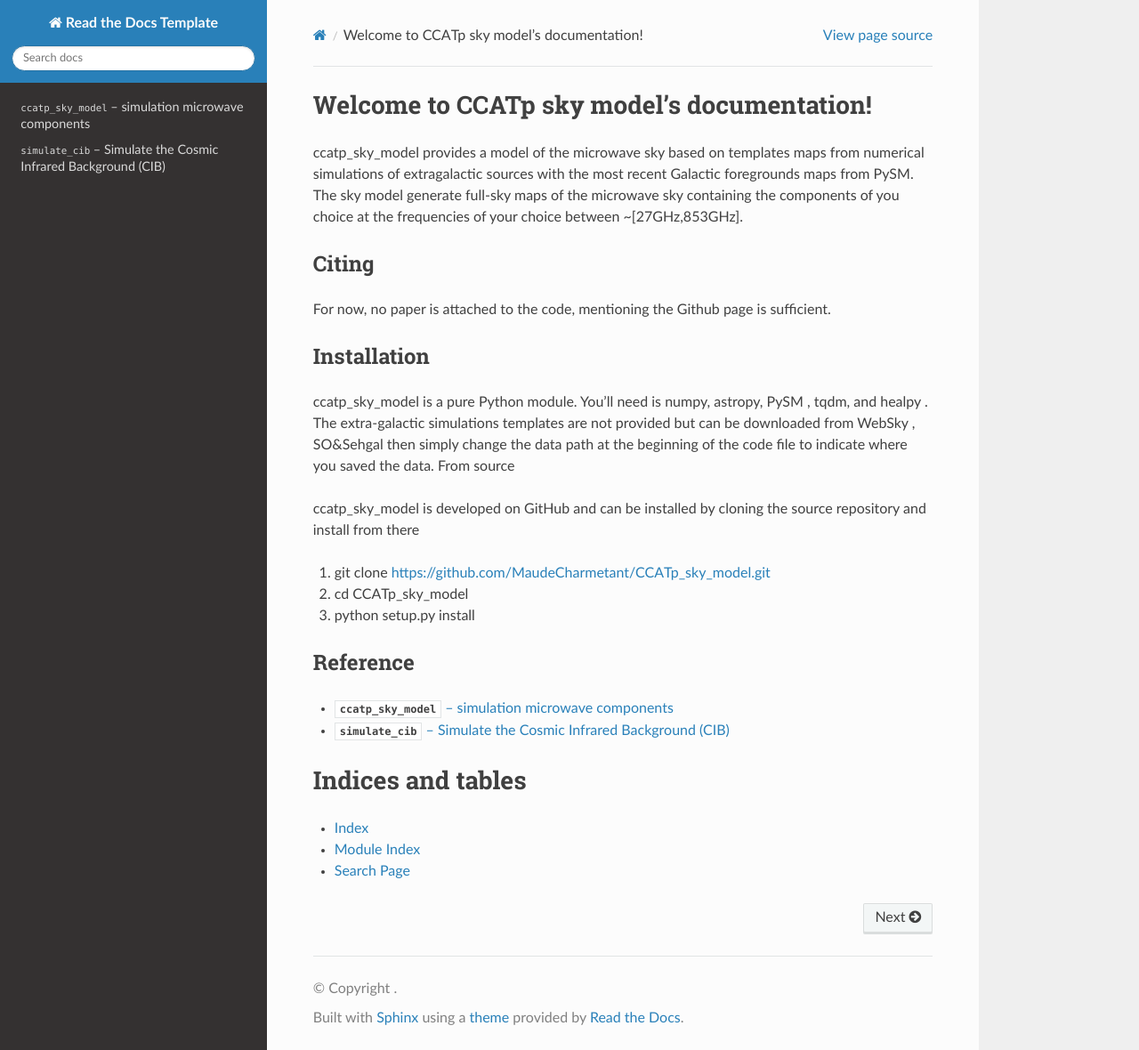
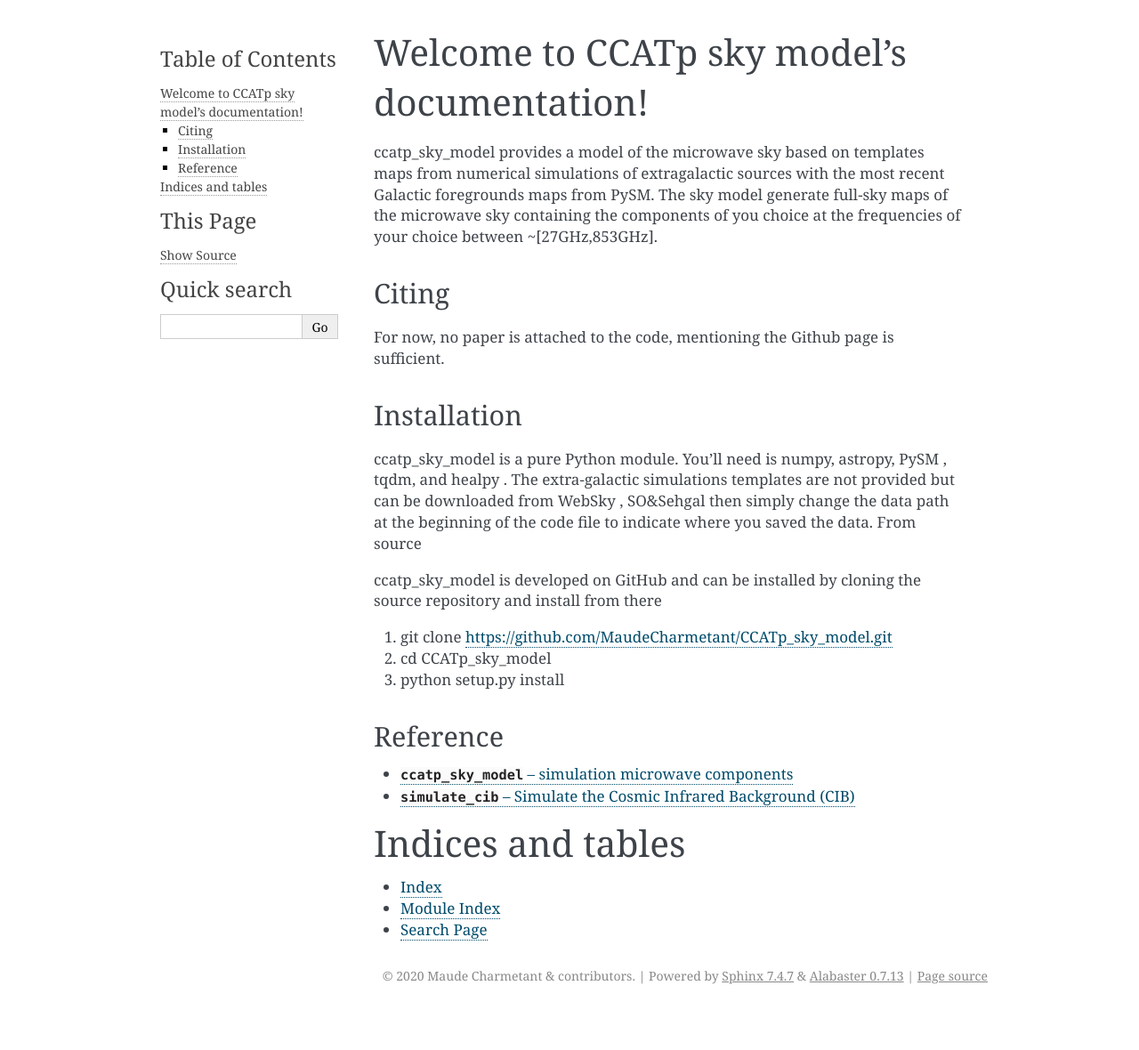
Before and after one commit to MaudeCharmetant/skymodel, a Sphinx documentation site: the page built from docs/index.rst, in a window 1280 px wide and 1180 px high. Shown: the whole window at 89% size. Built offline with Sphinx 7.4.7, drawn with Linux system fonts in a browser that asks for light colours; some of the changed lines change nothing that is shown.

Commit message:
Update conf.py

```diff
--- a/docs/conf.py
+++ b/docs/conf.py
@@ -1,159 +1,191 @@
 # -*- coding: utf-8 -*-
 #
-# Read the Docs Template documentation build configuration file, created by
-# sphinx-quickstart on Tue Aug 26 14:19:49 2014.
+# ccatp_sky_model documentation build configuration file, created by
+# sphinx-quickstart on Fri Sep 14 13:06:27 2018.
 #
-# This file is execfile()d with the current directory set to its
-# containing dir.
+# This file is execfile()d with the current directory set to its containing dir.
 #
-# Note that not all possible configuration values are present in this
-# autogenerated file.
+# The contents of this file are pickled, so don't put values in the namespace
+# that aren't pickleable (module imports are okay, they're removed automatically).
 #
-# All configuration values have a default; values that are commented out
-# serve to show the default.
+# All configuration values have a default value; values that are commented out
+# serve to show the default value.
 
-import sys
-import os
+import sys, os
 
-# If extensions (or modules to document with autodoc) are in another directory,
-# add these directories to sys.path here. If the directory is relative to the
-# documentation root, use os.path.abspath to make it absolute, like shown here.
-#sys.path.insert(0, os.path.abspath('.'))
+# If your extensions are in another directory, add it here. If the directory
+# is relative to the documentation root, use os.path.abspath to make it
+# absolute, like shown here.
+sys.path.append(os.path.abspath('.'))
 
-# -- General configuration ------------------------------------------------
+# General configuration
+# ---------------------
 
-# If your documentation needs a minimal Sphinx version, state it here.
-#needs_sphinx = '1.0'
+# Add any Sphinx extension module names here, as strings. They can be extensions
+# coming with Sphinx (named 'sphinx.ext.*') or your custom ones.
 
-# Add any Sphinx extension module names here, as strings. They can be
-# extensions coming with Sphinx (named 'sphinx.ext.*') or your custom
-# ones.
-extensions = []
-
-author = 'Maude CHarmetant'
+extensions = ['sphinx.ext.autosummary', 'sphinx.ext.autodoc', 'numpydoc']
 
 # Add any paths that contain templates here, relative to this directory.
-templates_path = ['_templates']
+templates_path = ['templates/']
 
 # The suffix of source filenames.
-source_suffix = '.rst'
-
-# The encoding of source files.
-#source_encoding = 'utf-8-sig'
-
-# The master toctree document.
-master_doc = 'index'
-
-# General information about the project.
-project = u'Read the Docs Template'
-#
-# source_suffix = ['.rst', '.md']
 source_suffix = '.rst'
 
 # The master toctree document.
 master_doc = 'index'
 
-# The language for content autogenerated by Sphinx. Refer to documentation
-# for a list of supported languages.
+# General substitutions.
+project = u'ccatp_sky_model'
+copyright = u' 2020 Maude Charmetant & contributors'
+
+# The default replacements for |version| and |release|, also used in various
+# other places throughout the built documents.
 #
-# This is also used if you do content translation via gettext catalogs.
-# Usually you set "language" from the command line for these cases.
-language = None
+# The short X.Y version.
+import ccatp_sky_model
+version = ccatp_sky_model.__version__
+# The full version, including alpha/beta/rc tags.
+release = version
 
-# List of patterns, relative to source directory, that match files and
-# directories to ignore when looking for source files.
-# This pattern also affects html_static_path and html_extra_path .
-exclude_patterns = ['nobuild', 'Thumbs.db', '.DS_Store']
+# There are two options for replacing |today|: either, you set today to some
+# non-false value, then it is used:
+#today = ''
+# Else, today_fmt is used as the format for a strftime call.
+today_fmt = '%B %d, %Y'
+
+# List of documents that shouldn't be included in the build.
+#unused_docs = []
+
+# List of directories, relative to source directories, that shouldn't be searched
+# for source files.
+exclude_patterns = ['.build/*', 'templates/*', 'ext/*.rst']
+
+# The reST default role (used for this markup: `text`) to use for all documents.
+#default_role = None
+
+# If true, '()' will be appended to :func: etc. cross-reference text.
+#add_function_parentheses = True
+
+# If true, the current module name will be prepended to all description
+# unit titles (such as .. function::).
+# add_module_names = True
+
+# If true, sectionauthor and moduleauthor directives will be shown in the
+# output. They are ignored by default.
+#show_authors = False
 
 # The name of the Pygments (syntax highlighting) style to use.
-pygments_style = 'sphinx'
+#pygments_style = 'sphinx'
 
 
-# -- Options for HTML output -------------------------------------------------
+# Options for HTML output
+# -----------------------
 
-# The theme to use for HTML and HTML Help pages.  See the documentation for
-# a list of builtin themes.
-#
-html_theme = "sphinx_rtd_theme"
-html_theme_path = ["_themes", ]
 
-# Theme options are theme-specific and customize the look and feel of a theme
-# further.  For a list of options available for each theme, see the
-# documentation.
-#
-# html_theme_options = {}
+#html_theme = 'default'
+
+# The style sheet to use for HTML and HTML Help pages. A file of that name
+# must exist either in Sphinx' static/ path, or in one of the custom paths
+# given in html_static_path.
+#html_style = 'default.css'
+
+# The name for this set of Sphinx documents.  If None, it defaults to
+# "<project> v<release> documentation".
+#html_title = None
+
+# A shorter title for the navigation bar.  Default is the same as html_title.
+#html_short_title = None
+
+# The name of an image file (relative to this directory) to place at the top
+# of the sidebar.
+#html_logo = None
+
+# The name of an image file (within the static path) to use as favicon of the
+# docs.  This file should be a Windows icon file (.ico) being 16x16 or 32x32
+# pixels large.
+#html_favicon = None
 
 # Add any paths that contain custom static files (such as style sheets) here,
 # relative to this directory. They are copied after the builtin static files,
 # so a file named "default.css" will overwrite the builtin "default.css".
 html_static_path = ['static']
 
-# Custom sidebar templates, must be a dictionary that maps document names
-# to template names.
-#
-# The default sidebars (for documents that don't match any pattern) are
-# defined by theme itself.  Builtin themes are using these templates by
-# default: ``['localtoc.html', 'relations.html', 'sourcelink.html',
-# 'searchbox.html']``.
-#
-# html_sidebars = {}
+# If not '', a 'Last updated on:' timestamp is inserted at every page bottom,
+# using the given strftime format.
+html_last_updated_fmt = '%b %d, %Y'
+
+# If true, SmartyPants will be used to convert quotes and dashes to
+# typographically correct entities.
+#html_use_smartypants = True
+
+# Custom sidebar templates, maps document names to template names.
+html_sidebars = {
+#    'index': 'indexsidebar.html'
+}
+
+# Additional templates that should be rendered to pages, maps page names to
+# template names.
+html_additional_pages = {
+#    'index': 'indexcontent.html',
+}
+
+# If false, no module index is generated.
+#html_use_modindex = True
+
+# If false, no index is generated.
+#html_use_index = True
+
+# If true, the index is split into individual pages for each letter.
+#html_split_index = False
+
+# If true, the reST sources are included in the HTML build as _sources/<name>.
+#html_copy_source = True
+
+# If true, an OpenSearch description file will be output, and all pages will
+# contain a <link> tag referring to it.  The value of this option must be the
+# base URL from which the finished HTML is served.
+#html_use_opensearch = ''
+
+# If nonempty, this is the file name suffix for HTML files (e.g. ".xhtml").
+#html_file_suffix = ''
+
+# Output file base name for HTML help builder.
+htmlhelp_basename = 'ccatp_sky_modeldoc'
 
 
-# -- Options for HTMLHelp output ---------------------------------------------
+# Options for LaTeX output
+# ------------------------
 
-# Output file base name for HTML help builder.
-htmlhelp_basename = 'CCATpskymodeldoc'
+# The paper size ('letter' or 'a4').
+#latex_paper_size = 'letter'
 
-
-# -- Options for LaTeX output ------------------------------------------------
-
-latex_elements = {
-    # The paper size ('letterpaper' or 'a4paper').
-    #
-    # 'papersize': 'letterpaper',
-
-    # The font size ('10pt', '11pt' or '12pt').
-    #
-    # 'pointsize': '10pt',
-
-    # Additional stuff for the LaTeX preamble.
-    #
-    # 'preamble': '',
-
-    # Latex figure (float) alignment
-    #
-    # 'figure_align': 'htbp',
-}
+# The font size ('10pt', '11pt' or '12pt').
+#latex_font_size = '10pt'
 
 # Grouping the document tree into LaTeX files. List of tuples
-# (source start file, target name, title,
-#  author, documentclass [howto, manual, or own class]).
+# (source start file, target name, title, author, document class [howto/manual]).
 latex_documents = [
-    (master_doc, 'CCATpskymodel.tex', 'CCATp sky model Documentation',
-     'Jens Erler \\& Maude Charmetant', 'manual'),
+  ('index', 'ccatp_sky_model.tex', u'CCATp_sky_model Documentation',
+   u'', 'manual'),
 ]
 
+# The name of an image file (relative to this directory) to place at the top of
+# the title page.
+#latex_logo = None
 
-# -- Options for manual page output ------------------------------------------
+# For "manual" documents, if this is true, then toplevel headings are parts,
+# not chapters.
+#latex_use_parts = False
 
-# One entry per manual page. List of tuples
-# (source start file, name, description, authors, manual section).
-man_pages = [
-    (master_doc, 'ccatpskymodel', 'CCATp sky model Documentation',
-     [author], 1)
-]
+# Additional stuff for the LaTeX preamble.
+#latex_preamble = ''
 
+# Documents to append as an appendix to all manuals.
+#latex_appendices = []
 
-# -- Options for Texinfo output ----------------------------------------------
+# If false, no module index is generated.
+#latex_use_modindex = True
 
-# Grouping the document tree into Texinfo files. List of tuples
-# (source start file, target name, title, author,
-#  dir menu entry, description, category)
-texinfo_documents = [
-    (master_doc, 'CCATpskymodel', 'CCATp sky model Documentation',
-     author, 'CCATpskymodel', 'One line description of project.',
-     'Miscellaneous'),
-]
-
-
-# -- Extension configuration -------------------------------------------------
+import glob
+autosummary_generate = glob.glob('*.rst')
```
